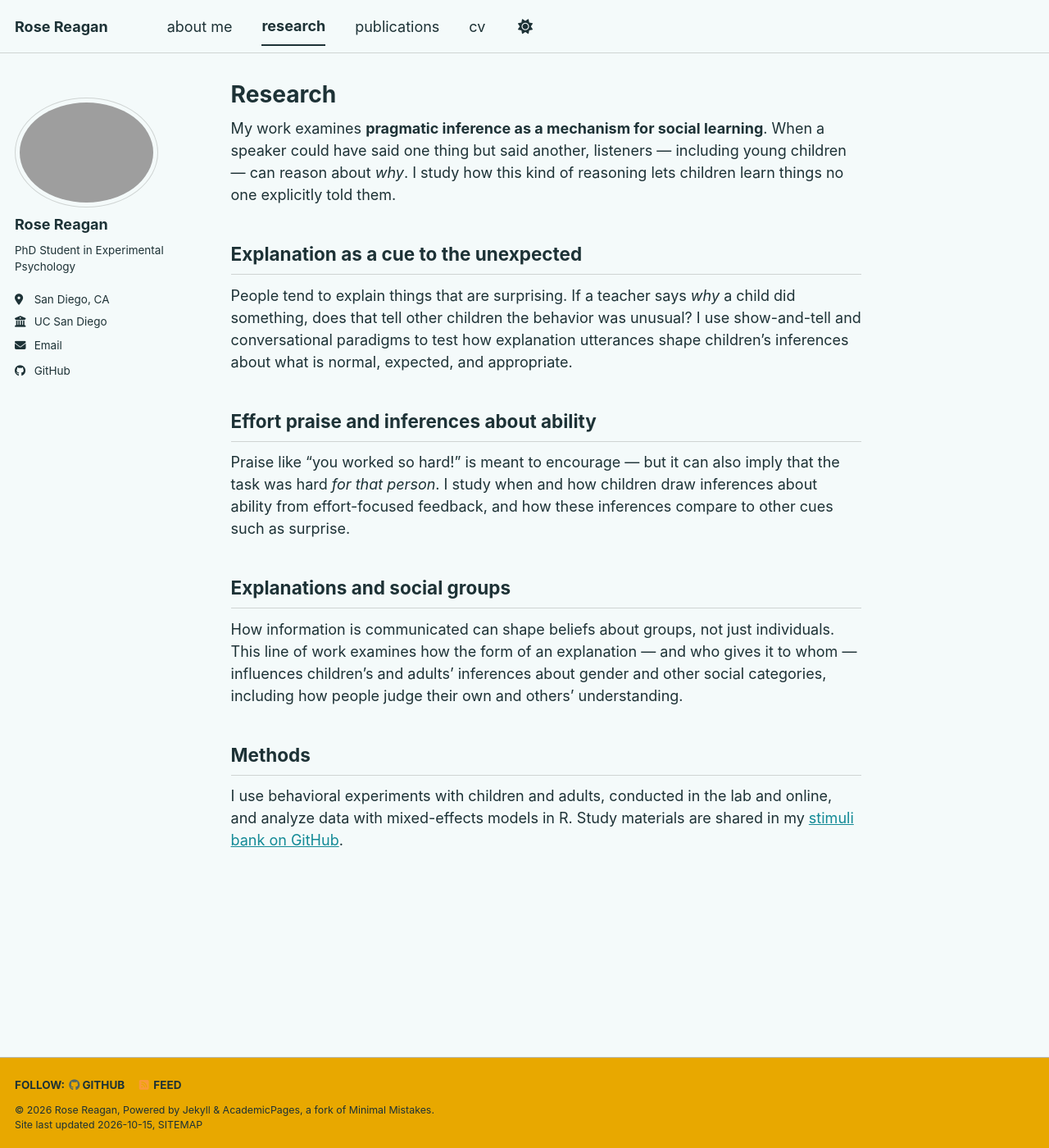
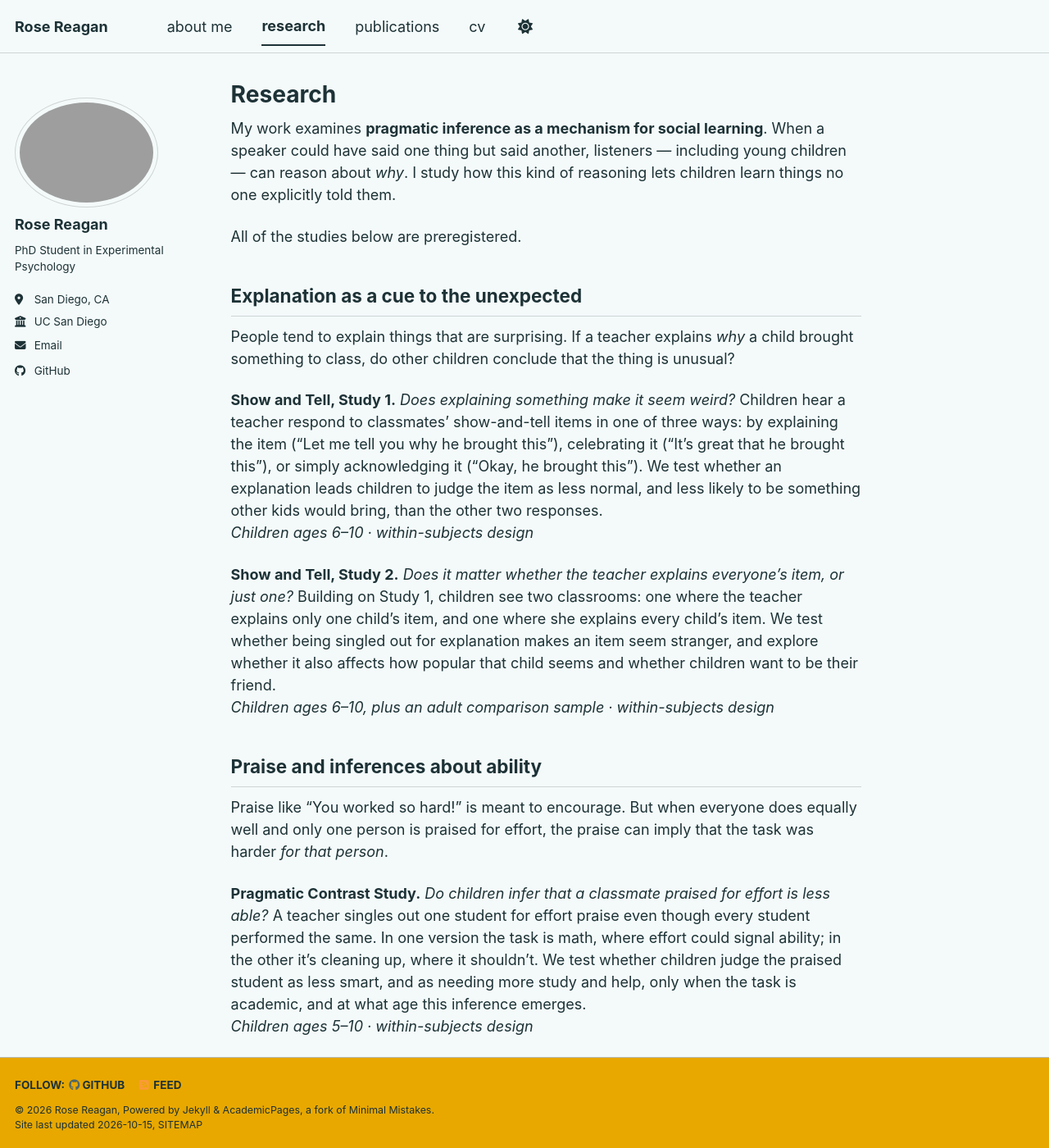
Before and after one commit to rose-reagan/rose-reagan.github.io, a Jekyll site: the page built from _pages/research.md, in a window 1280 px wide and 1400 px high. Shown: the whole window at 82% size. Built offline with Jekyll 4.4.1, drawn with Linux system fonts in a browser that asks for light colours; a style sheet for code colours, icons or effects is not loaded; some of the changed text lies outside the part shown.

Commit message:
Add preregistered study summaries to research page
Co-Authored-By: Claude Opus 5.5 <noreply@anthropic.com>
Claude-Session: https://claude.ai/code/session_017v8V2awpZF7M7wMVGz6Rhm

```diff
--- a/_pages/research.md
+++ b/_pages/research.md
@@ -7,17 +7,41 @@ author_profile: true
 
 My work examines **pragmatic inference as a mechanism for social learning**. When a speaker could have said one thing but said another, listeners — including young children — can reason about *why*. I study how this kind of reasoning lets children learn things no one explicitly told them.
 
+All of the studies below are preregistered.
+
 ## Explanation as a cue to the unexpected
 
-People tend to explain things that are surprising. If a teacher says *why* a child did something, does that tell other children the behavior was unusual? I use show-and-tell and conversational paradigms to test how explanation utterances shape children's inferences about what is normal, expected, and appropriate.
+People tend to explain things that are surprising. If a teacher explains *why* a child brought something to class, do other children conclude that the thing is unusual?
 
-## Effort praise and inferences about ability
+**Show and Tell, Study 1.** *Does explaining something make it seem weird?* Children hear a teacher respond to classmates' show-and-tell items in one of three ways: by explaining the item ("Let me tell you why he brought this"), celebrating it ("It's great that he brought this"), or simply acknowledging it ("Okay, he brought this"). We test whether an explanation leads children to judge the item as less normal, and less likely to be something other kids would bring, than the other two responses.
+<br>*Children ages 6–10 · within-subjects design*
 
-Praise like "you worked so hard!" is meant to encourage — but it can also imply that the task was hard *for that person*. I study when and how children draw inferences about ability from effort-focused feedback, and how these inferences compare to other cues such as surprise.
+**Show and Tell, Study 2.** *Does it matter whether the teacher explains everyone's item, or just one?* Building on Study 1, children see two classrooms: one where the teacher explains only one child's item, and one where she explains every child's item. We test whether being singled out for explanation makes an item seem stranger, and explore whether it also affects how popular that child seems and whether children want to be their friend.
+<br>*Children ages 6–10, plus an adult comparison sample · within-subjects design*
+
+## Praise and inferences about ability
+
+Praise like "You worked so hard!" is meant to encourage. But when everyone does equally well and only one person is praised for effort, the praise can imply that the task was harder *for that person*.
+
+**Pragmatic Contrast Study.** *Do children infer that a classmate praised for effort is less able?* A teacher singles out one student for effort praise even though every student performed the same. In one version the task is math, where effort could signal ability; in the other it's cleaning up, where it shouldn't. We test whether children judge the praised student as less smart, and as needing more study and help, only when the task is academic, and at what age this inference emerges.
+<br>*Children ages 5–10 · within-subjects design*
+
+**Surprise vs. Praise.** *Are some cues to low ability easier to read than others?* Children see two equally successful students, and the teacher directs either effort praise or an expression of surprise toward one of them. Children either judge which student is smarter from the teacher's words, or predict which student the teacher would say it to. We expect surprise to be easier to interpret than praise, and predicting speech to be easier than working backward from it.
+<br>*Children ages 6–12 · within-subjects design*
 
 ## Explanations and social groups
 
-How information is communicated can shape beliefs about groups, not just individuals. This line of work examines how the form of an explanation — and who gives it to whom — influences children's and adults' inferences about gender and other social categories, including how people judge their own and others' understanding.
+How information is explained can shape beliefs about entire groups, not just individuals.
+
+**Zarpies.** *Does the way we explain one group member's behavior shape beliefs about the whole group?* Participants learn about a novel social group, the Zarpies, and hear behaviors explained either as something about the group ("because Zarpies like her do that") or as something about the individual ("because she has always liked that"). We test whether group-based explanations lead people to generalize behaviors to more group members, see them as more normal for the group, and spontaneously explain new behaviors in group terms.
+<br>*Between-subjects design · N = 120*
+
+## Explaining, understanding, and gender
+
+People often believe they understand how everyday things work far better than they do. This gap, the *illusion of explanatory depth*, typically appears once they try to explain. I study how this illusion plays out when people explain things to someone else, and whether it differs by gender.
+
+**Illusion of Explanatory Depth, Studies 1–3.** *Does the illusion hold up in social settings, and does gender shape it?* Adults rate how well they understand everyday devices, then try to explain how they work, and rate themselves again. Study 1 replicates the classic paradigm (Rozenblit & Keil, 2002) with written explanations. Study 2 moves the explanations into a live conversation with an experimenter. Study 3 places them in a more natural back-and-forth with a partner and measures how people explain, including how long they talk and how often they hedge. Across studies, we explore whether the illusion differs by the gender of the explainer and of the listener.
+<br>*Adults · repeated-measures designs · N = 90–100 per study*
 
 ## Methods
 
```
